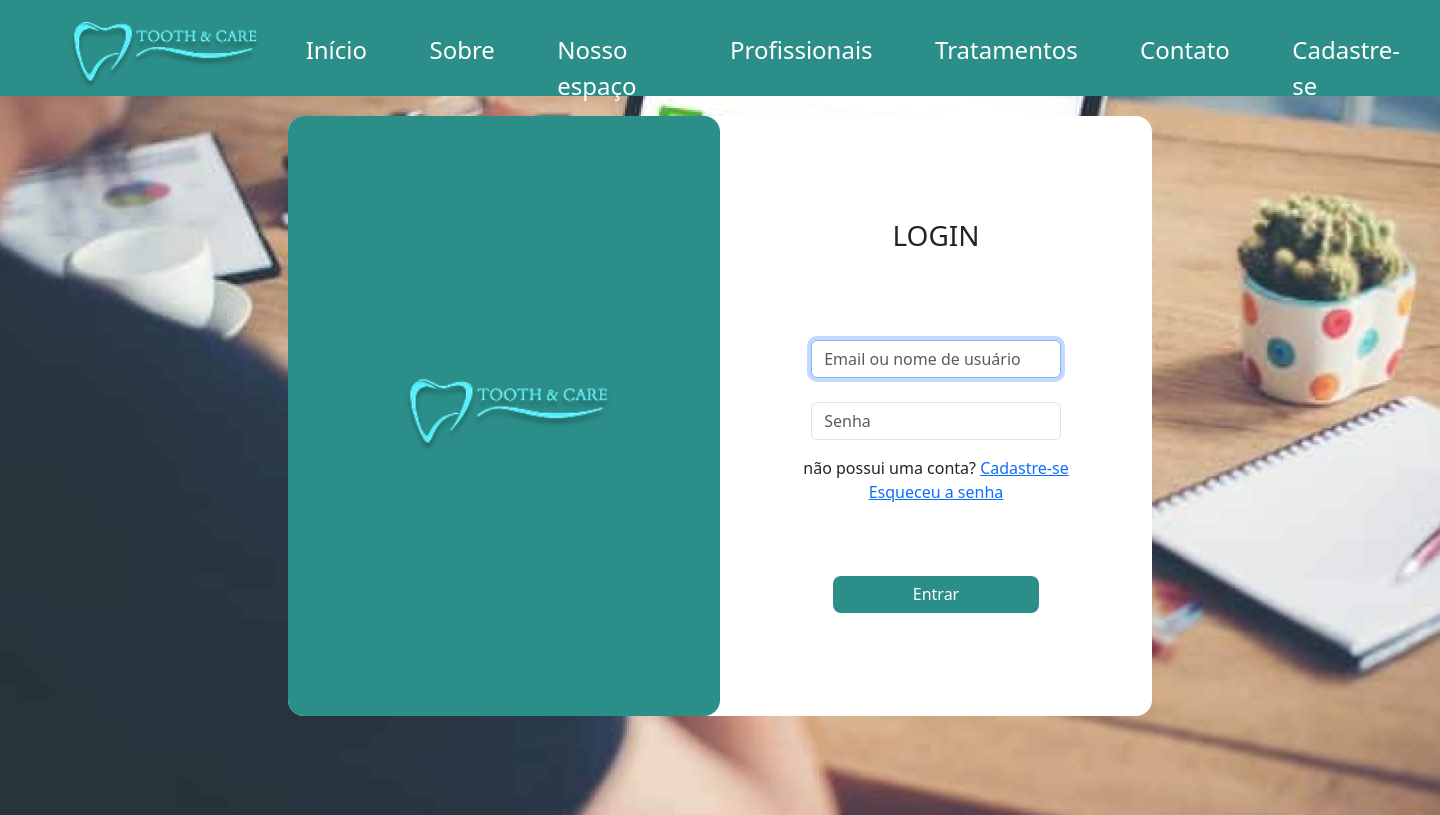
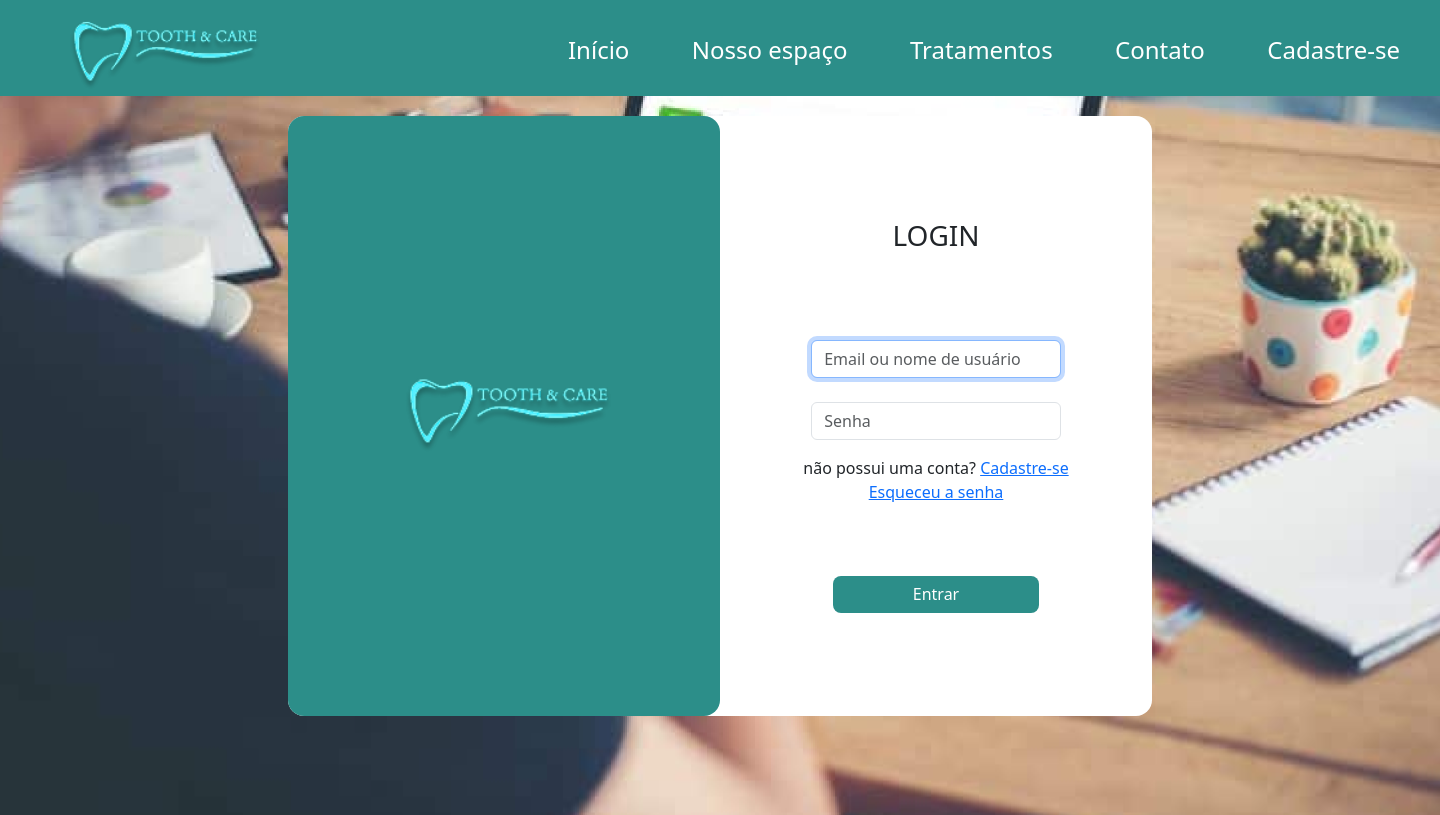
Before and after one commit to SENAI-Morvan-Figueiredo/Clinica-tooth-and-care, a Django app: page /login in a window 1440 px wide. Shown: the top 815 px of the page. Run offline with Django 5.2, Linux system fonts and the light colour scheme.

Commit message:
menu navegável

```diff
--- a/website/templates/baseHome.html
+++ b/website/templates/baseHome.html
@@ -21,11 +21,9 @@
         <ul class="menu">
 
             <li><a href="{% url 'index' %}">Início</a></li>
-            <li><a href="#">Sobre</li></a>
-            <li><a href="#">Nosso espaço</li></a>
-            <li><a href="#">Profissionais</li></a>
-            <li><a href="#">Tratamentos</li></a>
-            <li><a href="#">Contato</li></a>
+            <li><a href="#banner_espaco">Nosso espaço</li></a>
+            <li><a href="#banner_especialidades">Tratamentos</li></a>
+            <li><a href="#banner_contato">Contato</li></a>
             <li><a href="{% url 'custom-login' %}">Cadastre-se</li></a>
 
         </ul>
```
